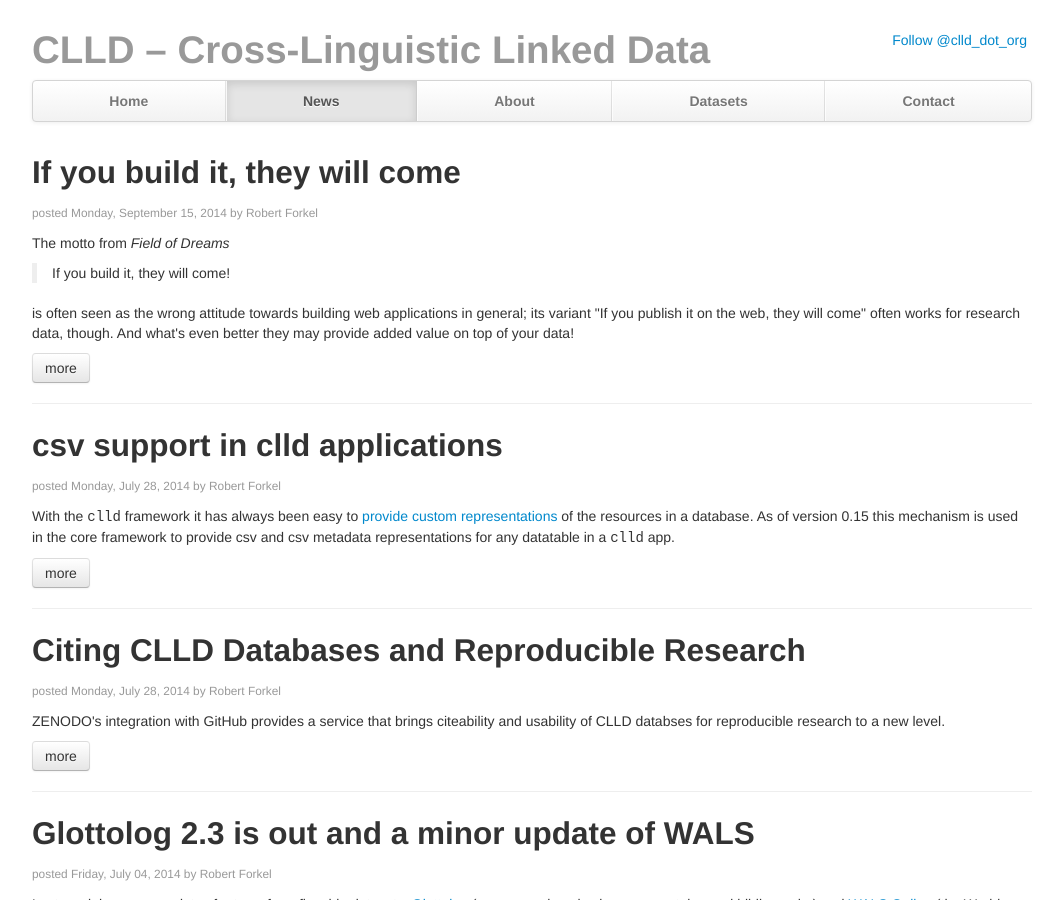
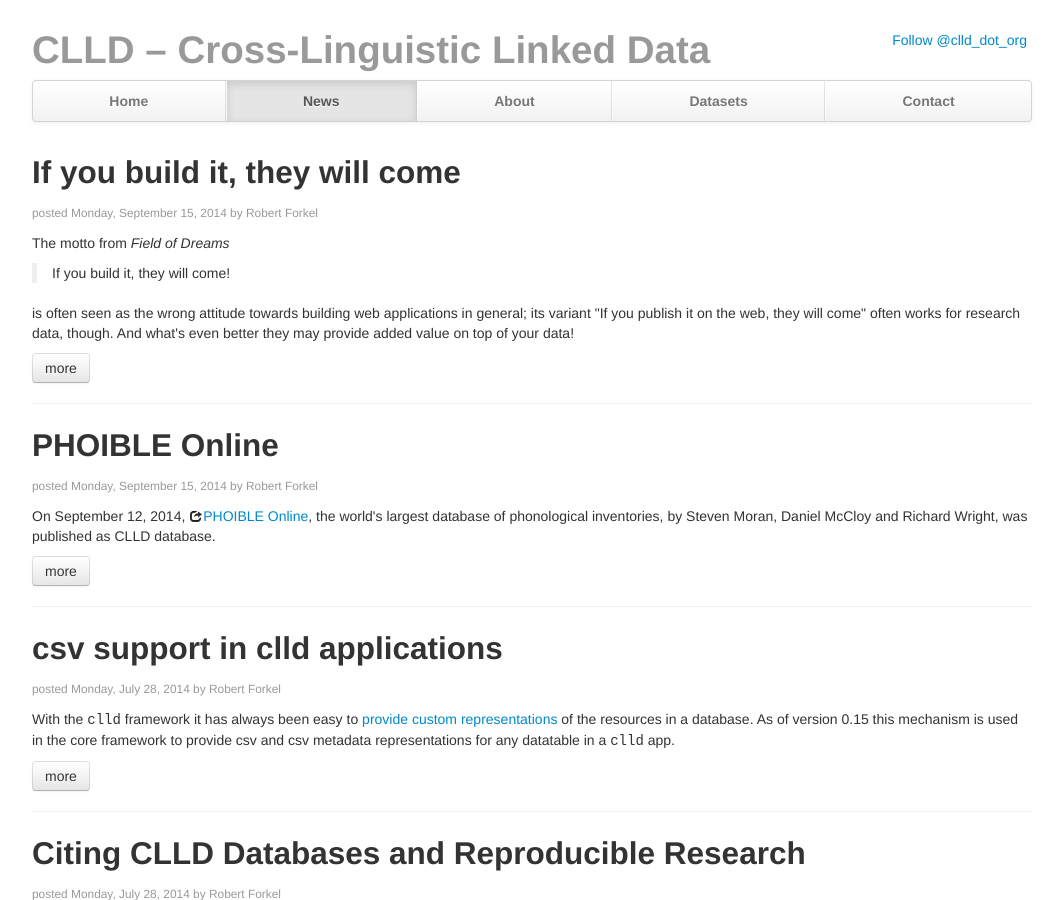
Before and after one commit to clld/clld.github.io, a Jekyll site: the page built from news.html, in a window 1280 px wide and 900 px high. Shown: the whole window, without its empty margins (108-1171 px from the left). Built offline with Jekyll 4.4.1, drawn with Linux system fonts in a browser that asks for light colours; nearby versions of some CDN libraries; comment, search, counter and statistics services are not loaded.

Commit message:
new database

```diff
--- /dev/null
+++ b/_posts/2014-09-15-phoible-online.html
@@ -0,0 +1,35 @@
+---
+layout: post
+title: PHOIBLE Online
+author: Robert Forkel
+menu_item: blog
+---
+<p>
+    On September 12, 2014,
+    <a href="http://phoible.org"><i class="icon-share"> </i>PHOIBLE Online</a>,
+    the world's largest database of phonological inventories,
+    by Steven Moran, Daniel McCloy and Richard Wright,
+    was published as CLLD database.
+</p>
+
+<p>
+    As stated in
+    <a href="http://phoible.org/static/data/Moran2012_10_page_diss_abstract.pdf">
+        <i class="icon-share"> </i>
+        Steven Moran's extended dissertation abstract
+    </a>
+</p>
+<blockquote>
+the technological infrastructure [provided by PHOIBLE] is conducive to data sharing, extensibility and
+reproducibility of results
+</blockquote>
+<p>
+    We hope that the publication as CLLD database does its part to fulfill this promise.
+</p>
+<blockquote>
+Moran, Steven & McCloy, Daniel & Wright, Richard (eds.) 2014.
+PHOIBLE Online.
+Leipzig: Max Planck Institute for Evolutionary Anthropology.
+(Available online at http://phoible.org)<br/>
+<a href="http://dx.doi.org/10.5281/zenodo.11706"><img src="https://zenodo.org/badge/doi/10.5281/zenodo.11706.png" alt="10.5281/zenodo.11706"></a>
+</blockquote>
--- a/datasets.html
+++ b/datasets.html
@@ -100,6 +100,14 @@ menu_item: datasets
             <td>Harald Hammarström</td>
             <td><a href="http://dx.doi.org/10.5281/zenodo.11175"><img src="https://zenodo.org/badge/5142/clld/sails.png"><a></td>
         </tr>
+        <tr>
+            <td><a href="http://phoible.org">PHOIBLE Online</a></td>
+            <td>The world's largest database of phonological inventories</td>
+            <td>Steven Moran, Daniel McCloy and Richard Wright</td>
+            <td>
+                <a href="http://dx.doi.org/10.5281/zenodo.11706"><img src="https://zenodo.org/badge/doi/10.5281/zenodo.11706.png" alt="10.5281/zenodo.11706"></a>
+            </td>
+        </tr>
     </tbody>
 </table>
 
```
